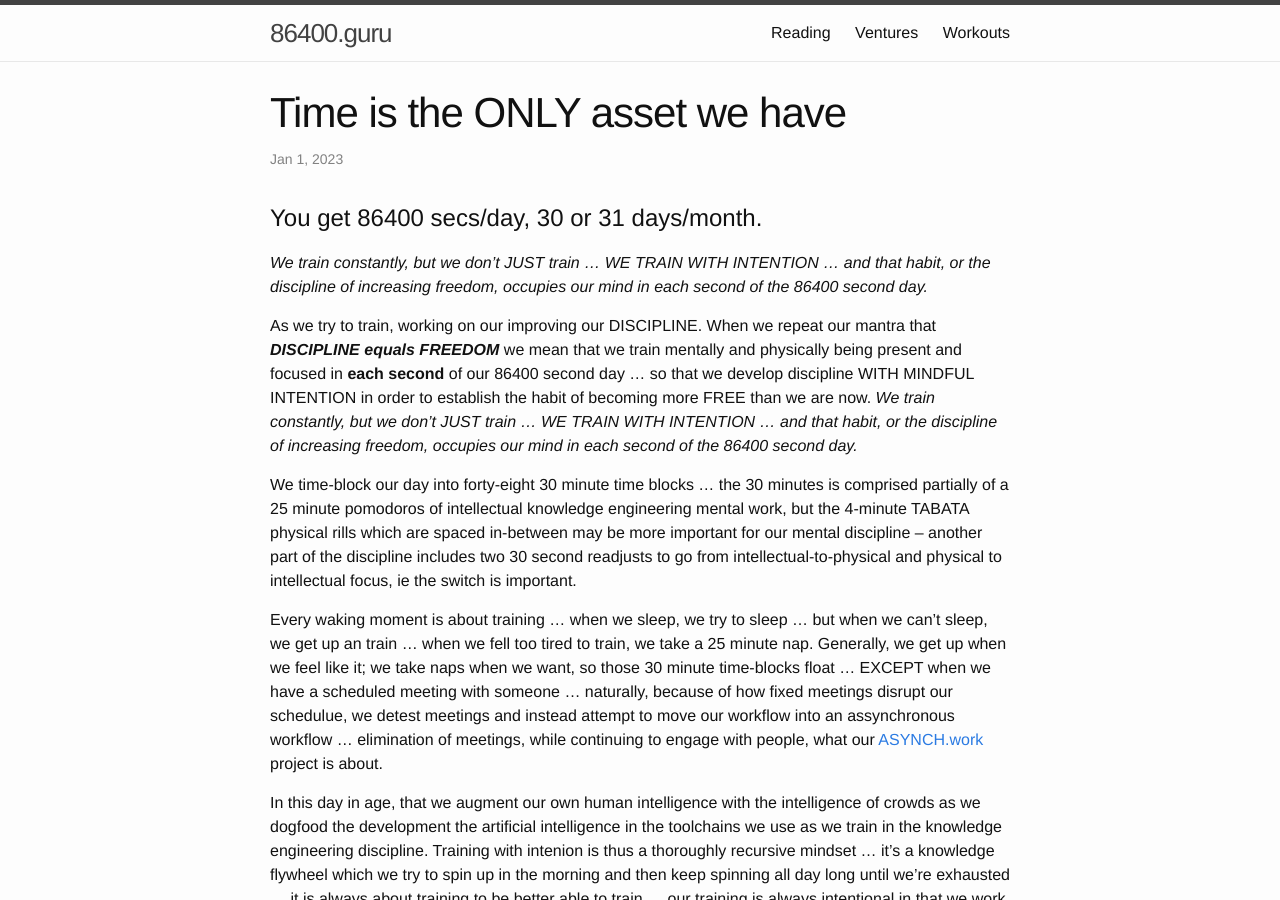
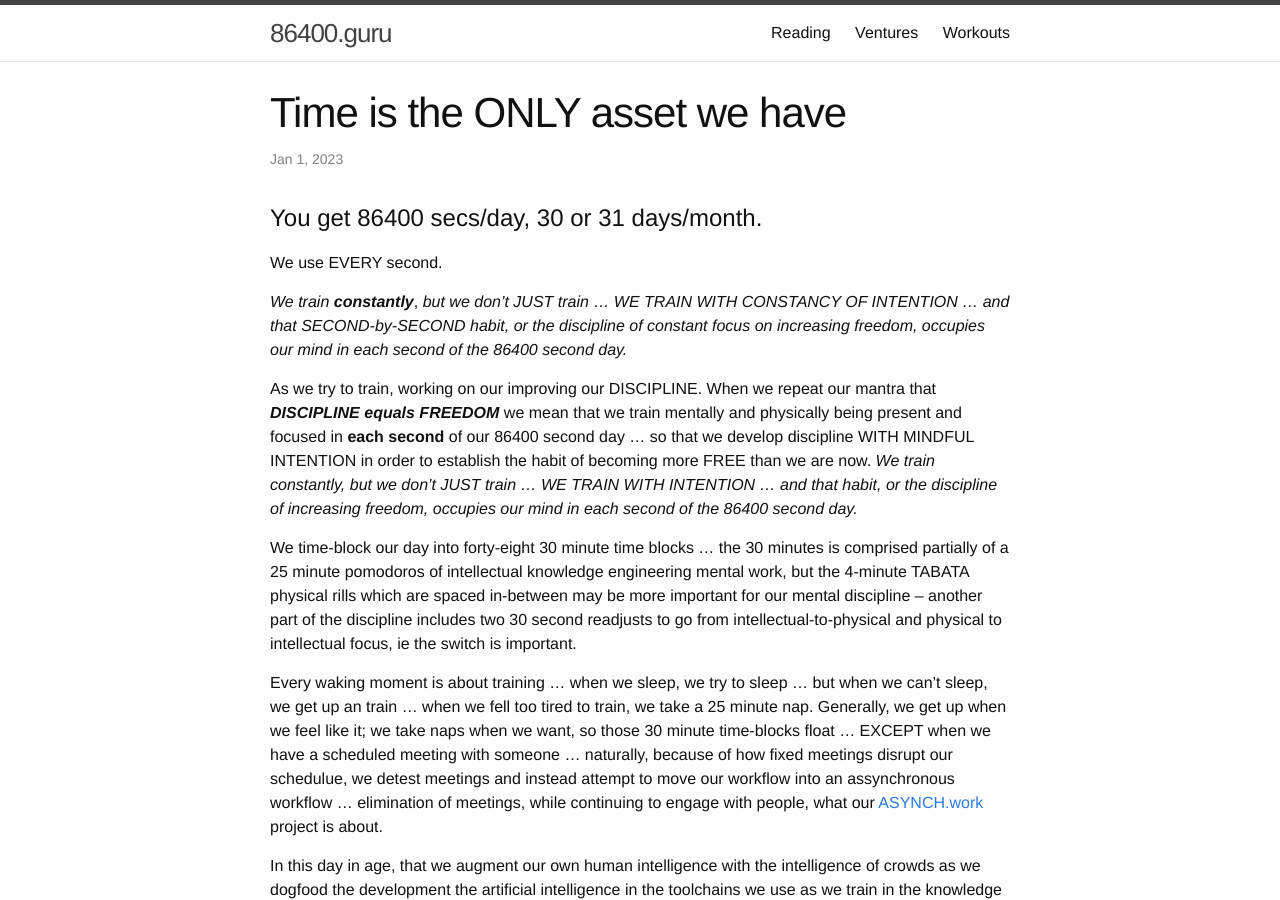
Before and after one commit to plyp-us/plyp-us.github.io, a Jekyll site: the page built from _posts/2023-01-01-time-is-the-only-asset.md, in a window 1280 px wide and 900 px high. Built offline with Jekyll 4.4.1, drawn with Linux system fonts in a browser that asks for light colours.

Commit message:
Update 2023-01-01-time-is-the-only-asset.md

```diff
--- a/_posts/2023-01-01-time-is-the-only-asset.md
+++ b/_posts/2023-01-01-time-is-the-only-asset.md
@@ -8,7 +8,9 @@ categories: template
 
 # You get 86400 secs/day, 30 or 31 days/month.
 
-*We train constantly, but we don't JUST train ... WE TRAIN WITH INTENTION ... and that habit, or the discipline of increasing freedom, occupies our mind in each second of the 86400 second day.*
+We use EVERY second.
+
+*We train* ***constantly***, *but we don't JUST train ... WE TRAIN WITH CONSTANCY OF INTENTION ... and that SECOND-by-SECOND habit, or the discipline of constant focus on increasing freedom, occupies our mind in each second of the 86400 second day.*
 
 As we try to train, working on our improving our DISCIPLINE.  When we repeat our mantra that ***DISCIPLINE equals FREEDOM*** we mean that we train mentally and physically being present and focused in **each second** of our 86400 second day ... so that we develop discipline WITH MINDFUL INTENTION in order to establish the habit of becoming more FREE than we are now.  *We train constantly, but we don't JUST train ... WE TRAIN WITH INTENTION ... and that habit, or the discipline of increasing freedom, occupies our mind in each second of the 86400 second day.*
 
```
